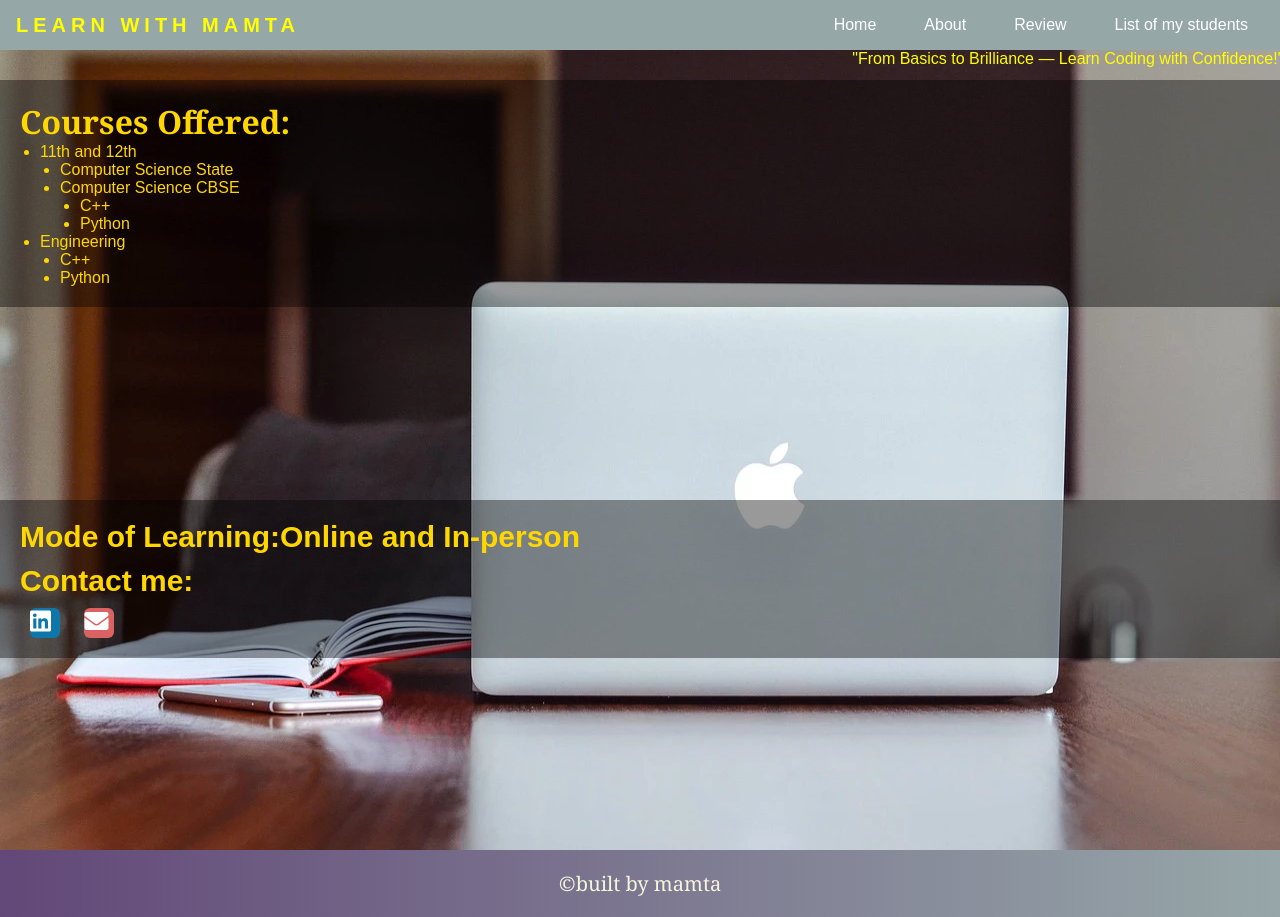
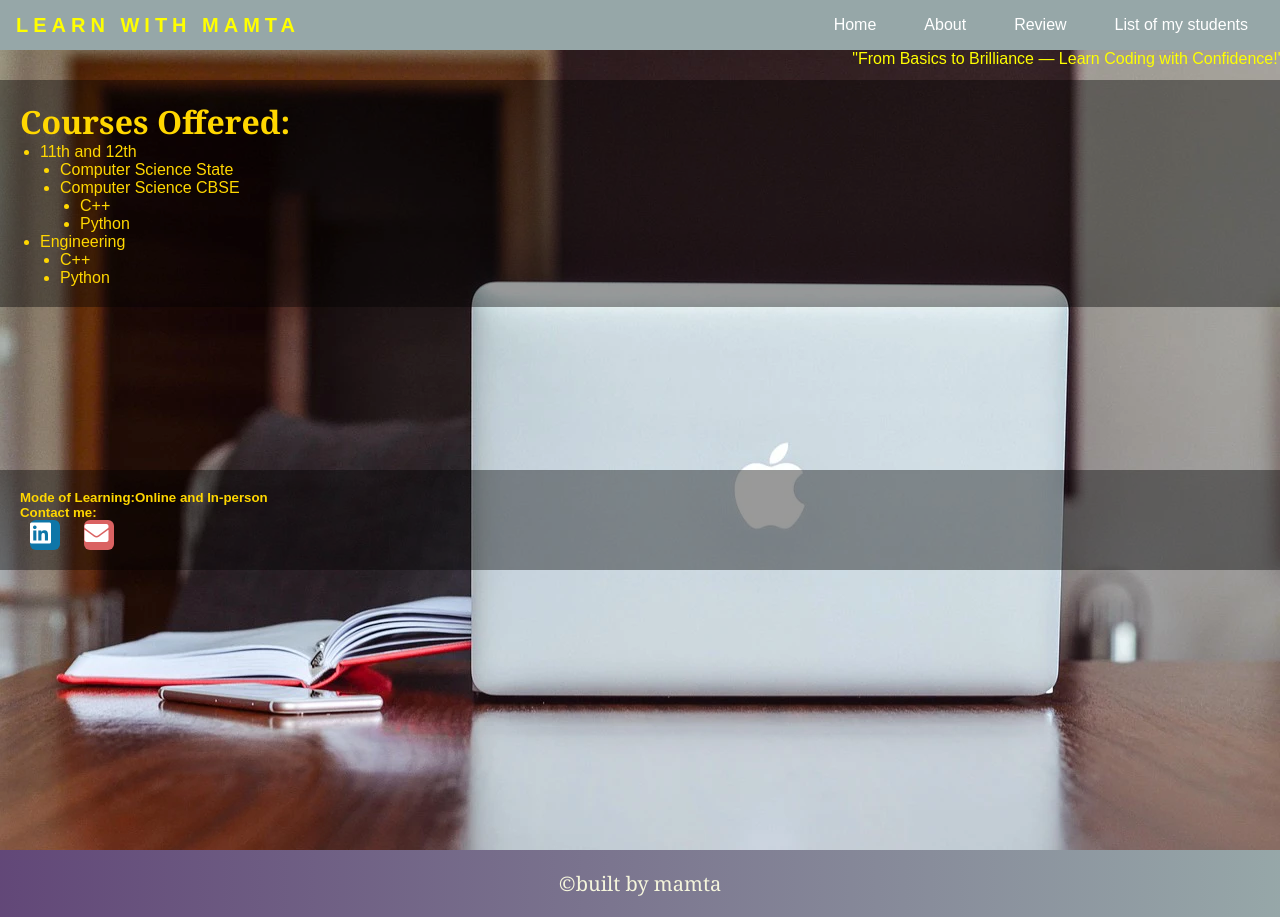
Before and after one commit to codewithMamtaR/LearnWithMamta, a plain HTML site: page index.html in a window 1280 px wide. Drawn offline with Linux system fonts and the light colour scheme.

Commit message:
correctedmailproblem

```diff
--- a/index.html
+++ b/index.html
@@ -53,10 +53,10 @@
             </ul>
         </div>
         <div class="con">
-                <h3 class="mamta">Mode of Learning:Online and In-person</h3>
-                <h3 class="mamta">Contact me:</h3>
+                <h5 >Mode of Learning:Online and In-person</h5>
+                <h5 >Contact me:</h5>
                 <a href="https://www.linkedin.com/in/mamta-r-965032165" class="icon-link linkedin-icon"><i class="fab fa-linkedin"></i></a>
-                <a href="https://mail.google.com/mail/?view=cm&to=mamtarathore161344@gmail.com" class="icon-link email-icon"><i class="fas fa-envelope"></i></a>
+                <a href="mailto:mamtarathore161344@gmail.com" class="icon-link email-icon"><i class="fas fa-envelope"></i></a>
 
         </div>
 
--- a/mystyle.css
+++ b/mystyle.css
@@ -74,7 +74,7 @@ footer p{
   position: absolute;
   padding: 20px;
   background-color: rgba(0, 0, 0, 0.4);
-  top: 450px;
+  top: 420px;
   white-space: normal;
   box-sizing: border-box;
   z-index: 1;
@@ -196,7 +196,7 @@ footer p{
       display: flex;
     }
     .con{
-      top:300px;
+      top:400px;
     }
   }
   .recont{
@@ -236,7 +236,9 @@ footer p{
 .stuu{
   margin-top: 30px;
 }
-
+.con h5{
+  color: gold;
+}
 @media (max-width: 768px) {
   .student-profile {
     flex-direction: column;
```
Also changed, not shown: about.html (+1 -1 lines).
